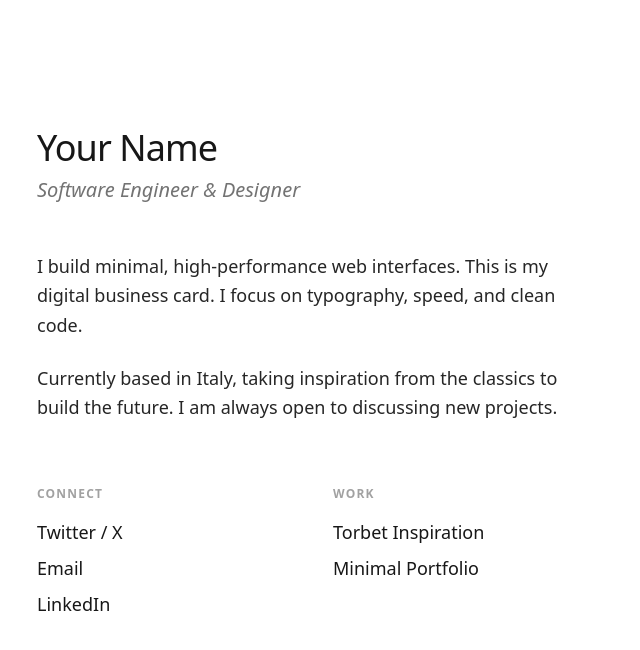
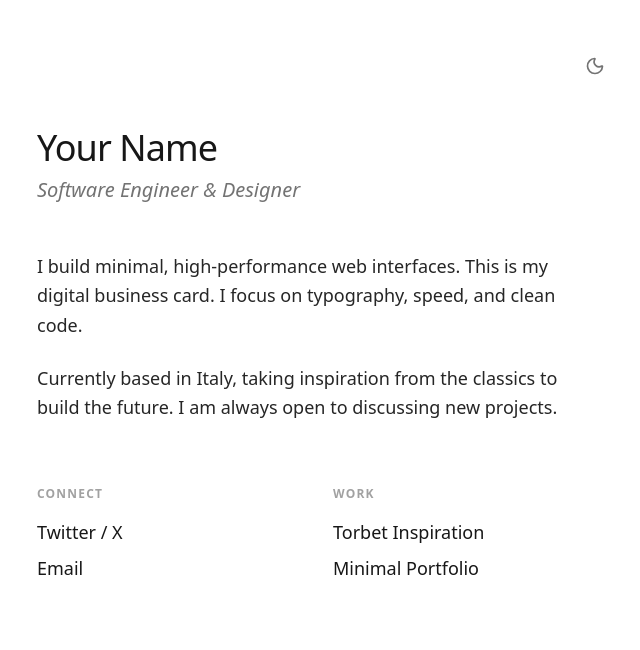
Before and after one commit to sakn0m/PersonalWebsite, a Next.js app: page / in a window 1280 px wide. Shown: the top 650 px of the page, without its empty margins (327-967 px from the left). Built offline with nearby package versions, Linux system fonts and the light colour scheme.

Commit message:
Dark Mode

```diff
--- a/app/layout.tsx
+++ b/app/layout.tsx
@@ -1,11 +1,11 @@
 import type { Metadata } from "next";
 import { EB_Garamond } from "next/font/google";
+import { Providers } from "./providers";
 import "./globals.css";
 
-// 1. Configure the beautiful serif font
 const garamond = EB_Garamond({
   subsets: ["latin"],
-  weight: ["400", "500", "600"], // Regular, Medium, Semi-bold
+  weight: ["400", "500", "600"],
   variable: "--font-garamond",
 });
 
@@ -20,9 +20,9 @@ export default function RootLayout({
   children: React.ReactNode;
 }>) {
   return (
-    <html lang="en">
-      <body className={`${garamond.variable} font-serif antialiased bg-[#fffff] text-neutral-900 selection:bg-neutral-200 selection:text-black`}>
-        {children}
+    <html lang="en" suppressHydrationWarning>
+      <body className={`${garamond.variable} font-serif antialiased bg-white text-neutral-900 dark:bg-neutral-950 dark:text-neutral-50 transition-colors duration-300`}>
+        <Providers>{children}</Providers>
       </body>
     </html>
   );
--- a/app/page.tsx
+++ b/app/page.tsx
@@ -1,21 +1,27 @@
 import Link from "next/link";
+import { ThemeToggle } from "./theme-toggle";
 
 export default function Home() {
   return (
-    <main className="max-w-[600px] mx-auto px-6 py-24 md:py-32 font-serif text-neutral-900 antialiased fade-in">
+    <main className="max-w-[600px] mx-auto px-6 py-24 md:py-32 font-serif fade-in relative">
+
+      {/* Dark Mode Button (Absolute Position Top Right) */}
+      <div className="absolute top-6 right-6 md:top-12 md:right-0">
+        <ThemeToggle />
+      </div>
 
       {/* Header */}
       <header className="mb-12">
-        <h1 className="text-3xl md:text-4xl font-medium tracking-tight mb-2">
+        <h1 className="text-3xl md:text-4xl font-medium tracking-tight mb-2 dark:text-white">
           Your Name
         </h1>
-        <p className="text-xl text-neutral-500 italic">
+        <p className="text-xl text-neutral-500 dark:text-neutral-400 italic">
           Software Engineer & Designer
         </p>
       </header>
 
       {/* Bio Section */}
-      <section className="text-lg leading-relaxed space-y-6 text-neutral-800">
+      <section className="text-lg leading-relaxed space-y-6 text-neutral-800 dark:text-neutral-300">
         <p>
           I build minimal, high-performance web interfaces. This is my digital business card.
           I focus on typography, speed, and clean code.
@@ -36,18 +42,13 @@ export default function Home() {
           </h3>
           <ul className="flex flex-col gap-2">
             <li>
-              <Link href="https://twitter.com" className="text-lg border-b border-transparent hover:border-neutral-400 transition-all">
+              <Link href="https://twitter.com" className="text-lg border-b border-transparent hover:border-neutral-400 dark:hover:border-neutral-500 transition-all">
                 Twitter / X
               </Link>
             </li>
             <li>
-              <Link href="mailto:email@example.com" className="text-lg border-b border-transparent hover:border-neutral-400 transition-all">
+              <Link href="mailto:email@example.com" className="text-lg border-b border-transparent hover:border-neutral-400 dark:hover:border-neutral-500 transition-all">
                 Email
-              </Link>
-            </li>
-            <li>
-              <Link href="https://linkedin.com" className="text-lg border-b border-transparent hover:border-neutral-400 transition-all">
-                LinkedIn
               </Link>
             </li>
           </ul>
@@ -60,12 +61,12 @@ export default function Home() {
           </h3>
           <ul className="flex flex-col gap-2">
             <li>
-              <Link href="#" className="text-lg border-b border-transparent hover:border-neutral-400 transition-all">
+              <Link href="#" className="text-lg border-b border-transparent hover:border-neutral-400 dark:hover:border-neutral-500 transition-all">
                 Torbet Inspiration
               </Link>
             </li>
             <li>
-              <Link href="#" className="text-lg border-b border-transparent hover:border-neutral-400 transition-all">
+              <Link href="#" className="text-lg border-b border-transparent hover:border-neutral-400 dark:hover:border-neutral-500 transition-all">
                 Minimal Portfolio
               </Link>
             </li>
--- /dev/null
+++ b/app/providers.tsx
@@ -0,0 +1,11 @@
+"use client";
+
+import { ThemeProvider } from "next-themes";
+
+export function Providers({ children }: { children: React.ReactNode }) {
+    return (
+        <ThemeProvider attribute="class" defaultTheme="system" enableSystem>
+            {children}
+        </ThemeProvider>
+    );
+}
--- /dev/null
+++ b/app/theme-toggle.tsx
@@ -0,0 +1,29 @@
+"use client";
+
+import { useTheme } from "next-themes";
+import { Moon, Sun } from "lucide-react";
+import { useEffect, useState } from "react";
+
+export function ThemeToggle() {
+    const { resolvedTheme, setTheme } = useTheme();
+    const [mounted, setMounted] = useState(false);
+
+    // Prevents hydration mismatch
+    useEffect(() => setMounted(true), []);
+
+    if (!mounted) return null;
+
+    return (
+        <button
+            onClick={() => setTheme(resolvedTheme === "dark" ? "light" : "dark")}
+            className="p-2 rounded-full text-neutral-500 hover:bg-neutral-100 dark:hover:bg-neutral-800 transition-colors"
+            aria-label="Toggle Dark Mode"
+        >
+            {resolvedTheme === "dark" ? (
+                <Sun className="w-5 h-5" />
+            ) : (
+                <Moon className="w-5 h-5" />
+            )}
+        </button>
+    );
+}
--- a/package.json
+++ b/package.json
@@ -10,7 +10,9 @@
   "dependencies": {
     "next": "latest",
     "react": "latest",
-    "react-dom": "latest"
+    "react-dom": "latest",
+    "lucide-react": "latest",
+    "next-themes": "latest"
   },
   "devDependencies": {
     "typescript": "latest",
```
